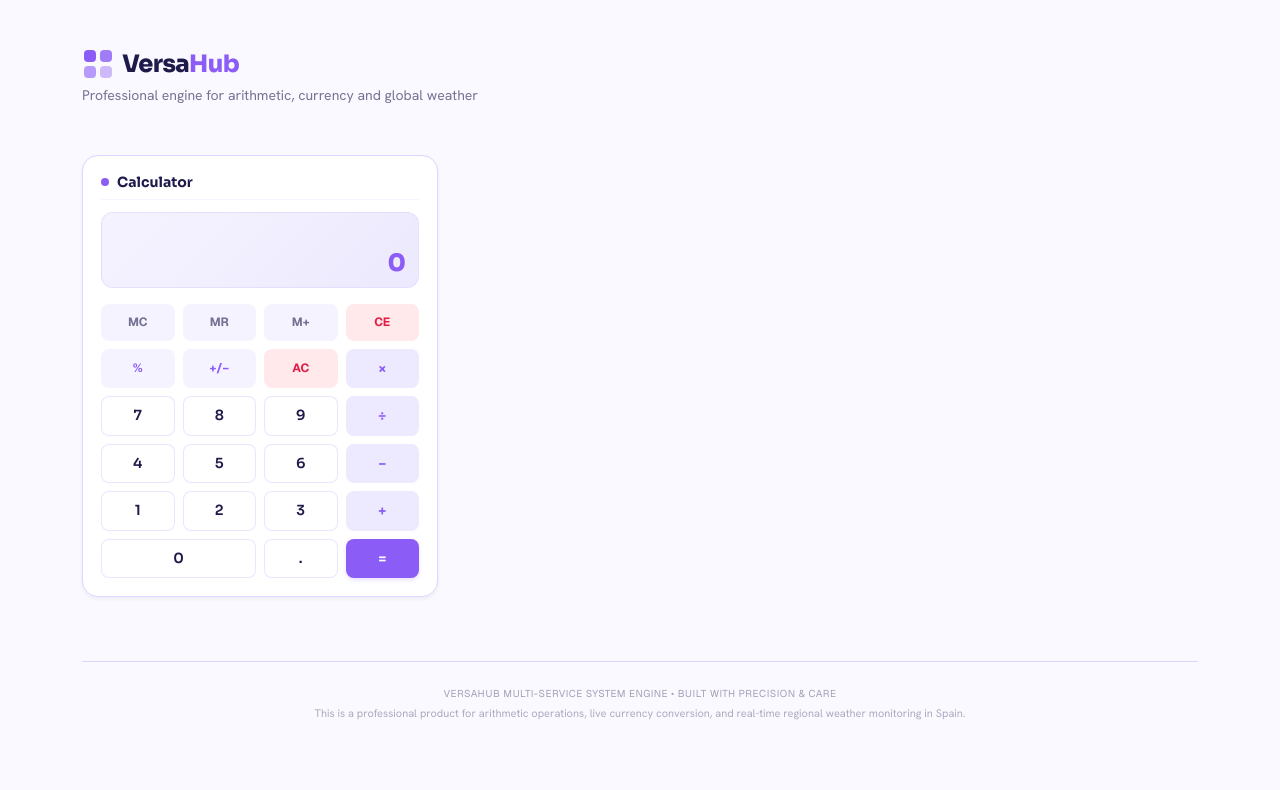
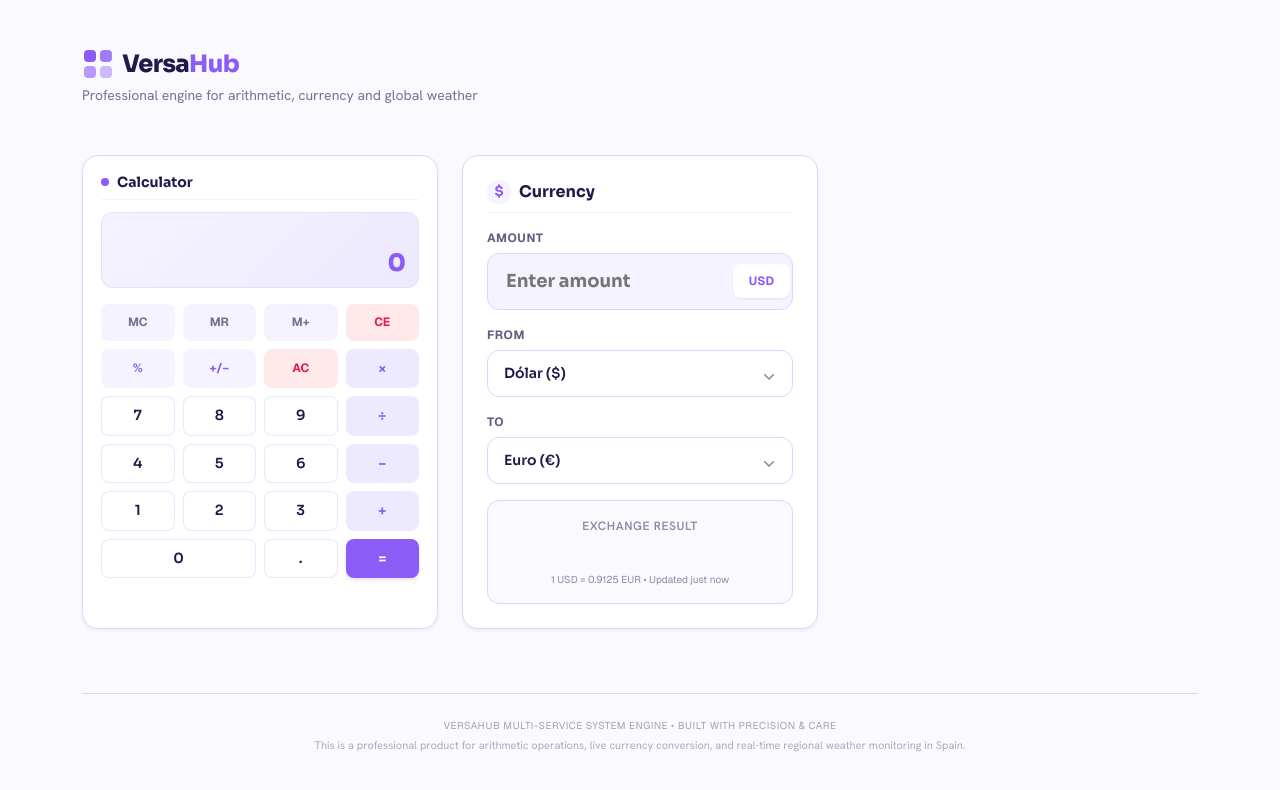
Before and after one commit to Alexapop/calculator-with-currency-converter-and-weather, a Vue app: page / in a window 1280 px wide. Shown: the top 790 px of the page. Built offline with nearby package versions, Linux system fonts and the light colour scheme.

Commit message:
feat: add static interface for currency convertor

```diff
--- a/src/App.vue
+++ b/src/App.vue
@@ -2,6 +2,7 @@
 import AppHeader from "@/components/header/AppHeader.vue";
 import AppFooter from "./components/footer/AppFooter.vue";
 import AppCalculator from "./components/calculator/AppCalculator.vue";
+import CurrencyConvertor from "./components/currency/CurrencyConvertor.vue";
 </script>
 
 <template>
@@ -13,6 +14,9 @@
         <div class="col-12 col-md-6 col-xl-4">
           <AppCalculator />
         </div>
+        <div class="col-12 col-md-6 col-xl-4">
+          <CurrencyConvertor />
+        </div>
       </div>
     </main>
 
--- /dev/null
+++ b/src/components/currency/CurrencyConvertor.vue
@@ -0,0 +1,230 @@
+<template>
+  <section id="currency-widget" class="currency" aria-labelledby="currency-title">
+    <header class="currency__header">
+      <h2 id="currency-title" class="currency__title">
+        <span class="currency__icon" aria-hidden="true">$</span>
+        Currency
+      </h2>
+    </header>
+
+    <div class="currency__field">
+      <label class="currency__label" for="currency-amount">Amount</label>
+      <div class="currency__amount">
+        <input id="currency-amount" type="number" placeholder="Enter amount"/>
+        <span>USD</span>
+      </div>
+    </div>
+
+    <div class="currency__field">
+      <label class="currency__label" for="currency-from">From</label>
+      <div class="currency__selector">
+        <select id="currency-from" name="currency-from">
+          <option value="EUR">Euro (€)</option>
+          <option value="USD" selected>Dólar ($)</option>
+          <option value="JPY">Yen (¥)</option>
+        </select>
+        <span class="currency__chevron" aria-hidden="true">⌄</span>
+      </div>
+    </div>
+
+    <div class="currency__field">
+      <label class="currency__label" for="currency-to">To</label>
+      <div class="currency__selector">
+        <select id="currency-to" name="currency-to">
+          <option value="EUR" selected>Euro (€)</option>
+          <option value="USD">Dólar ($)</option>
+          <option value="JPY">Yen (¥)</option>
+        </select>
+        <span class="currency__chevron" aria-hidden="true">⌄</span>
+      </div>
+    </div>
+
+    <div class="currency__result">
+      <span class="currency__result-label">Exchange Result</span>
+      <output></output>
+      <small>1 USD = 0.9125 EUR • Updated just now</small>
+    </div>
+  </section>
+</template>
+
+<style lang="scss" scoped>
+.currency {
+  display: flex;
+  height: 100%;
+  flex-direction: column;
+  padding: 1.5rem;
+  border: 1px solid var(--color-brand-surface-high);
+  border-radius: var(--radius-lg);
+  background-color: var(--color-brand-surface);
+  box-shadow: 0 0.125rem 0.25rem rgb(30 27 75 / 6%);
+  transition: border-color 300ms ease, box-shadow 300ms ease;
+
+  &:hover {
+    border-color: var(--color-brand-primary);
+    box-shadow: 0 0.5rem 1.875rem rgb(139 92 246 / 8%);
+  }
+
+  &__header {
+    margin-bottom: 1rem;
+    padding-bottom: 0.5rem;
+    border-bottom: 1px solid var(--color-brand-surface-low);
+  }
+
+  &__title {
+    display: flex;
+    align-items: center;
+    gap: 0.5rem;
+    margin: 0;
+    color: var(--color-brand-navy);
+    font-family: var(--font-sora);
+    font-size: 1rem;
+    font-weight: 700;
+  }
+
+  &__icon {
+    display: inline-flex;
+    width: 1.5rem;
+    height: 1.5rem;
+    align-items: center;
+    justify-content: center;
+    border-radius: 50%;
+    color: var(--color-brand-primary);
+    background-color: var(--color-brand-surface-low);
+    font-size: 0.875rem;
+  }
+
+  &__field {
+    margin-bottom: 1rem;
+  }
+
+  &__label {
+    display: block;
+    margin-bottom: 0.375rem;
+    color: rgb(30 27 75 / 70%);
+    font-family: var(--font-geist);
+    font-size: 0.75rem;
+    font-weight: 700;
+    letter-spacing: 0.05em;
+    text-transform: uppercase;
+  }
+
+  &__amount {
+    display: flex;
+    align-items: center;
+    padding: 0.125rem;
+    border: 1px solid var(--color-brand-surface-high);
+    border-radius: var(--radius-md);
+    background-color: var(--color-brand-surface-low);
+
+    input {
+      width: 100%;
+      min-width: 0;
+      padding: 0.75rem 1rem;
+      border: 0;
+      outline: 0;
+      color: var(--color-brand-navy);
+      background-color: transparent;
+      font-family: var(--font-sora);
+      font-size: 1.125rem;
+      font-weight: 700;
+
+      &::-webkit-inner-spin-button,
+      &::-webkit-outer-spin-button {
+        margin: 0;
+        appearance: none;
+      }
+    }
+
+    span {
+      padding: 0.5rem 1rem;
+      border-radius: var(--radius-default);
+      color: var(--color-brand-primary);
+      background-color: var(--color-brand-surface);
+      box-shadow: 0 0.0625rem 0.125rem rgb(30 27 75 / 8%);
+      font-family: var(--font-geist);
+      font-size: 0.75rem;
+      font-weight: 700;
+    }
+  }
+
+  &__selector {
+    position: relative;
+    display: flex;
+    align-items: center;
+    width: 100%;
+    border: 1px solid var(--color-brand-surface-high);
+    border-radius: var(--radius-md);
+    background-color: var(--color-brand-surface);
+    transition: border-color 150ms ease, background-color 150ms ease;
+
+    &:hover {
+      border-color: var(--color-brand-primary);
+      background-color: var(--color-brand-bg);
+    }
+
+    &:focus-within {
+      border-color: var(--color-brand-primary);
+      box-shadow: 0 0 0 0.2rem rgb(139 92 246 / 15%);
+    }
+
+    select {
+      width: 100%;
+      padding: 0.75rem 2.75rem 0.75rem 1rem;
+      border: 0;
+      outline: 0;
+      appearance: none;
+      color: var(--color-brand-navy);
+      background-color: transparent;
+      font-family: var(--font-sora);
+      font-size: 0.875rem;
+      font-weight: 600;
+      cursor: pointer;
+    }
+  }
+
+  &__chevron {
+    position: absolute;
+    right: 1rem;
+    color: rgb(30 27 75 / 55%);
+    font-size: 1.125rem;
+    pointer-events: none;
+  }
+
+  &__result {
+    margin-top: auto;
+    padding: 1rem;
+    border: 1px solid var(--color-brand-surface-high);
+    border-radius: var(--radius-md);
+    background-color: rgb(245 243 255 / 50%);
+    text-align: center;
+
+    output {
+      display: block;
+      min-height: 1.8rem;
+      color: var(--color-brand-primary);
+      font-family: var(--font-sora);
+      font-size: 1.5rem;
+      font-weight: 800;
+      letter-spacing: -0.025em;
+    }
+
+    small {
+      display: block;
+      margin-top: 0.25rem;
+      color: rgb(30 27 75 / 50%);
+      font-family: var(--font-geist);
+      font-size: 0.625rem;
+    }
+  }
+
+  &__result-label {
+    display: block;
+    margin-bottom: 0.25rem;
+    color: rgb(30 27 75 / 50%);
+    font-size: 0.75rem;
+    font-weight: 600;
+    letter-spacing: 0.05em;
+    text-transform: uppercase;
+  }
+}
+</style>
```
